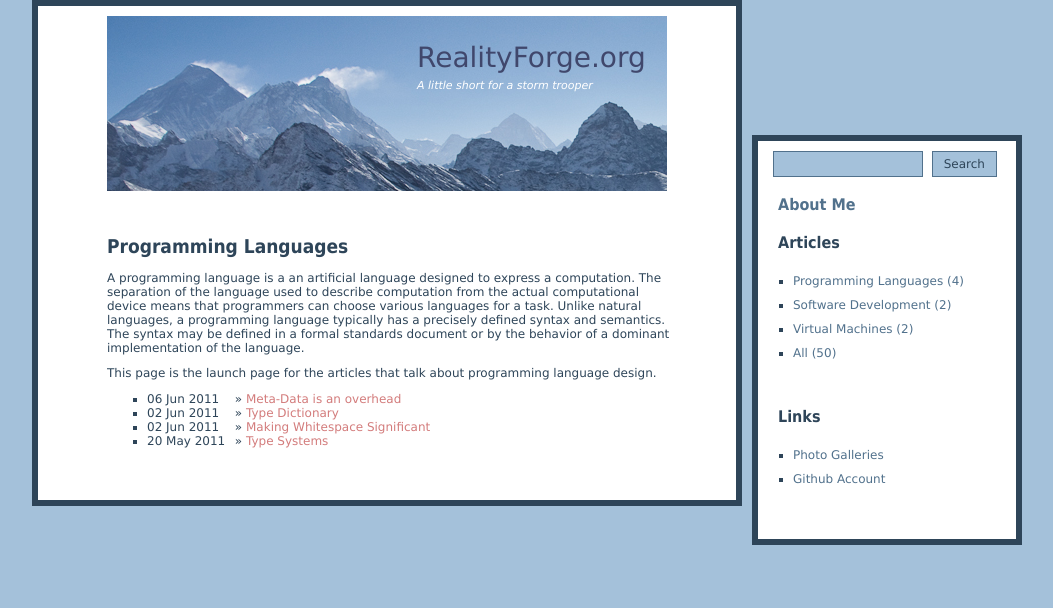
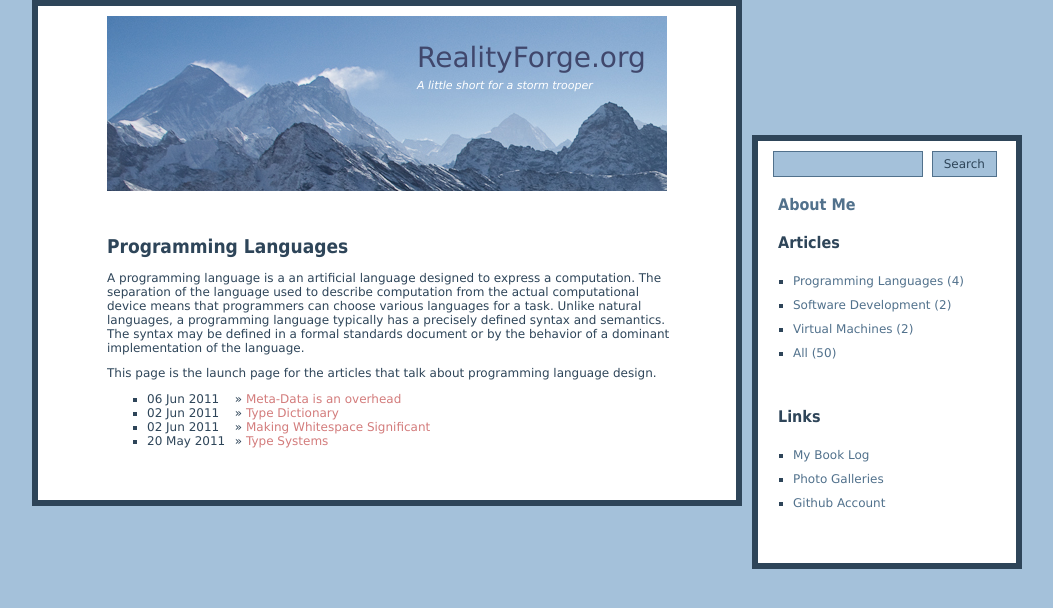
Before and after one commit to realityforge/blog, a Jekyll site: the page built from categories/programming-languages.html, in a window 1280 px wide. Shown: the top 608 px of the page, without its empty margins (113-1166 px from the left). Built offline with Jekyll 4.4.1, drawn with Linux system fonts in a browser that asks for light colours; Markdown is read by kramdown in place of the engine named in the settings.

Commit message:
Link to book log from men

```diff
--- a/_layouts/default.html
+++ b/_layouts/default.html
@@ -56,6 +56,9 @@
         <h2>Links</h2>
         <ul>
           <li>
+            <a href="/book/log.html" title="View my book log">My Book Log</a>
+          </li>
+          <li>
             <a href="http://bluemeanie.smugmug.com/" title="View my photo galleries" target="_blank">Photo Galleries</a>
           </li>
           <li>
```
